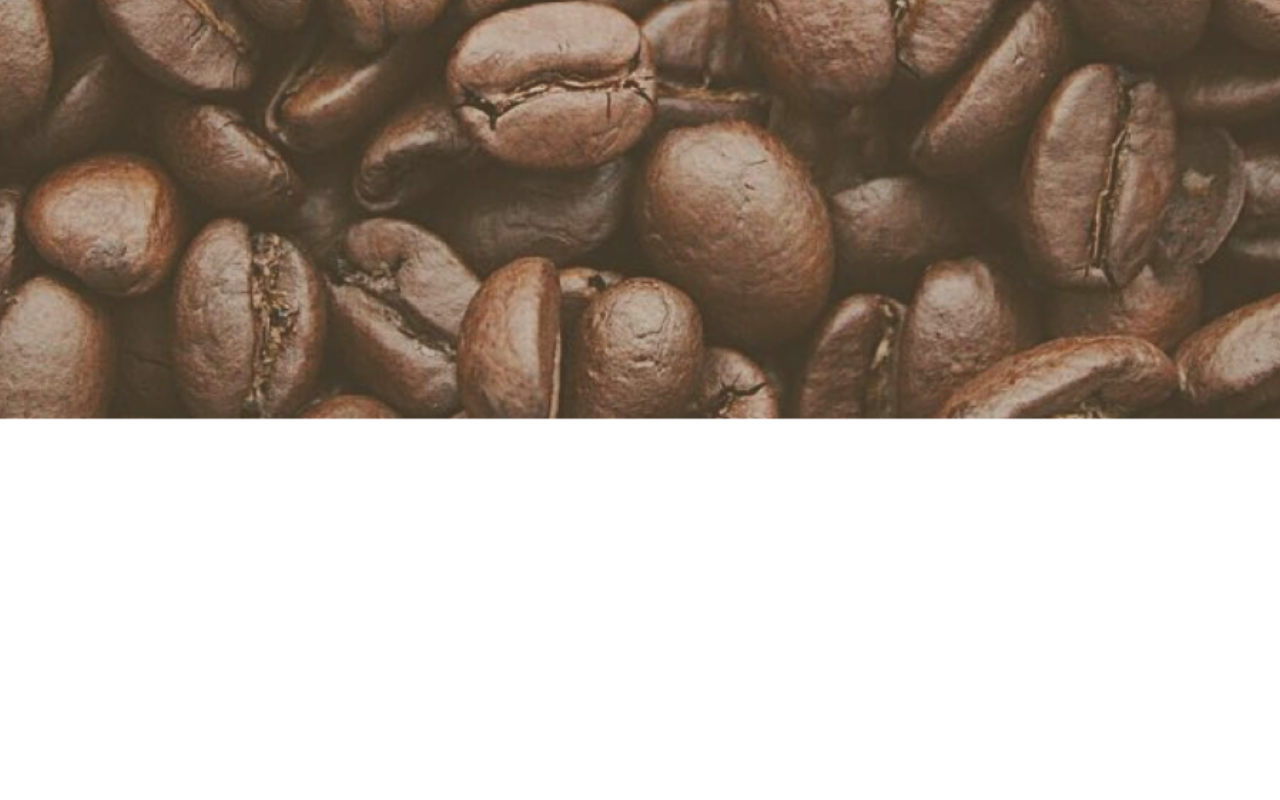
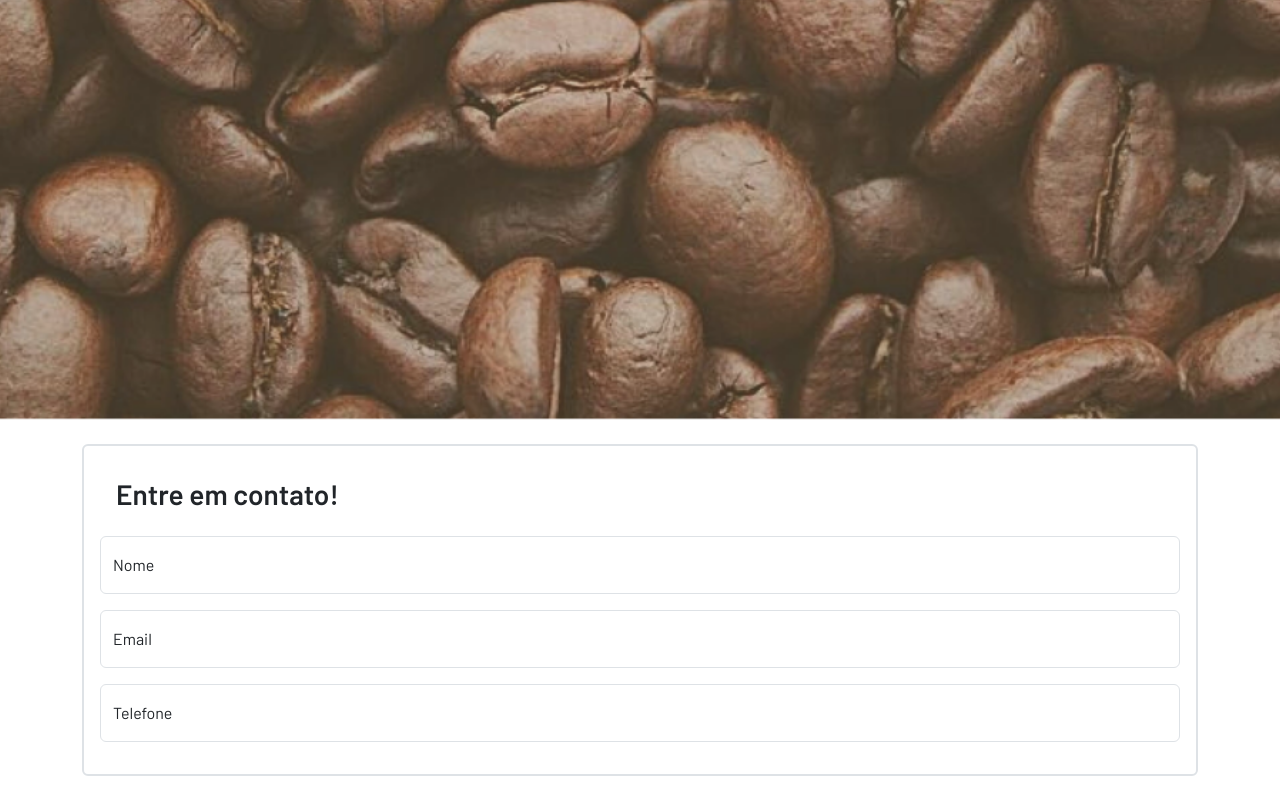
Before and after one commit to rivaldo-ferreira/serenatto-alura, a plain HTML site: page index.html in a window 1280 px wide. Shown: the part 3420-4220 px from the top of the page. Before the commit the page ends 3840 px from the top, so only its background shows below. Drawn offline with nearby package versions, Linux system fonts and the light colour scheme.

Commit message:
Formulário - parte

```diff
--- a/index.html
+++ b/index.html
@@ -45,7 +45,7 @@
                 <a class="nav-link" href="#">Sobre</a>
               </li>
               <li class="nav-item">
-                <a class="nav-link" href="#">Contato</a>
+                <a class="nav-link" href="#contato">Contato</a>
               </li>
               <li class="nav-item">
                 <a class="nav-link" href="#">
@@ -186,6 +186,26 @@
     <!-- ********************************** -->
     <section class="banners banner-3 d-flex flex-column justify-content-center text-center">
 
+    </section>
+    <!-- FORMULARIO -->
+    <section class="py-4 container">
+      <div class="border border-2 rounded p-3">
+        <h3 class="fw-bold p-3">Entre em contato!</h3>
+        <form id="contato">
+          <div class="form-floating mb-3">
+            <input type="text" class="form-control" id="floatingNome" placeholder="Nome">
+            <label for="floatingNome">Nome</label>
+          </div>
+          <div class="form-floating mb-3">
+            <input type="email" class="form-control" id="floatingEmail" placeholder="name@example.com">
+            <label for="floatingEmail">Email</label>
+          </div>
+          <div class="form-floating mb-3">
+            <input type="number" class="form-control" id="floatingTelefone" placeholder="Telefone">
+            <label for="floatingTelefone">Telefone</label>
+          </div>
+        </form>
+      </div>
     </section>
   </main>
 
```
